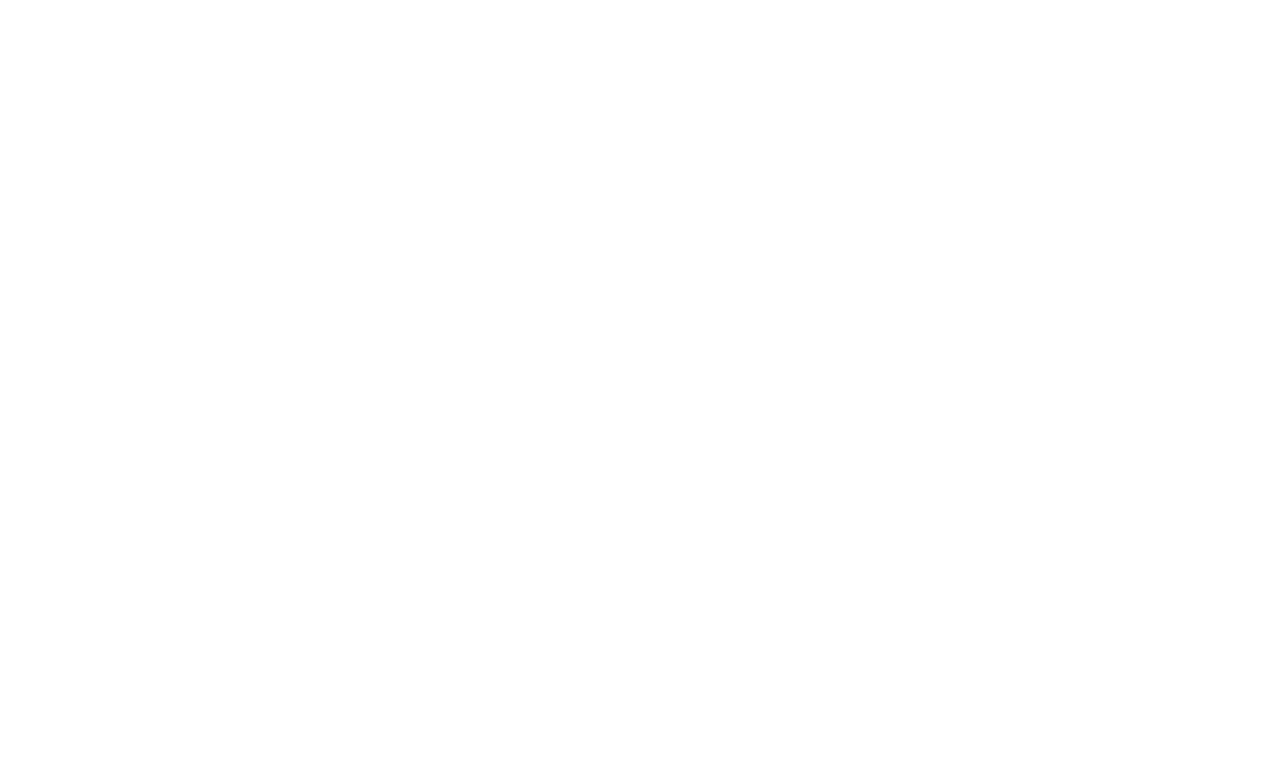
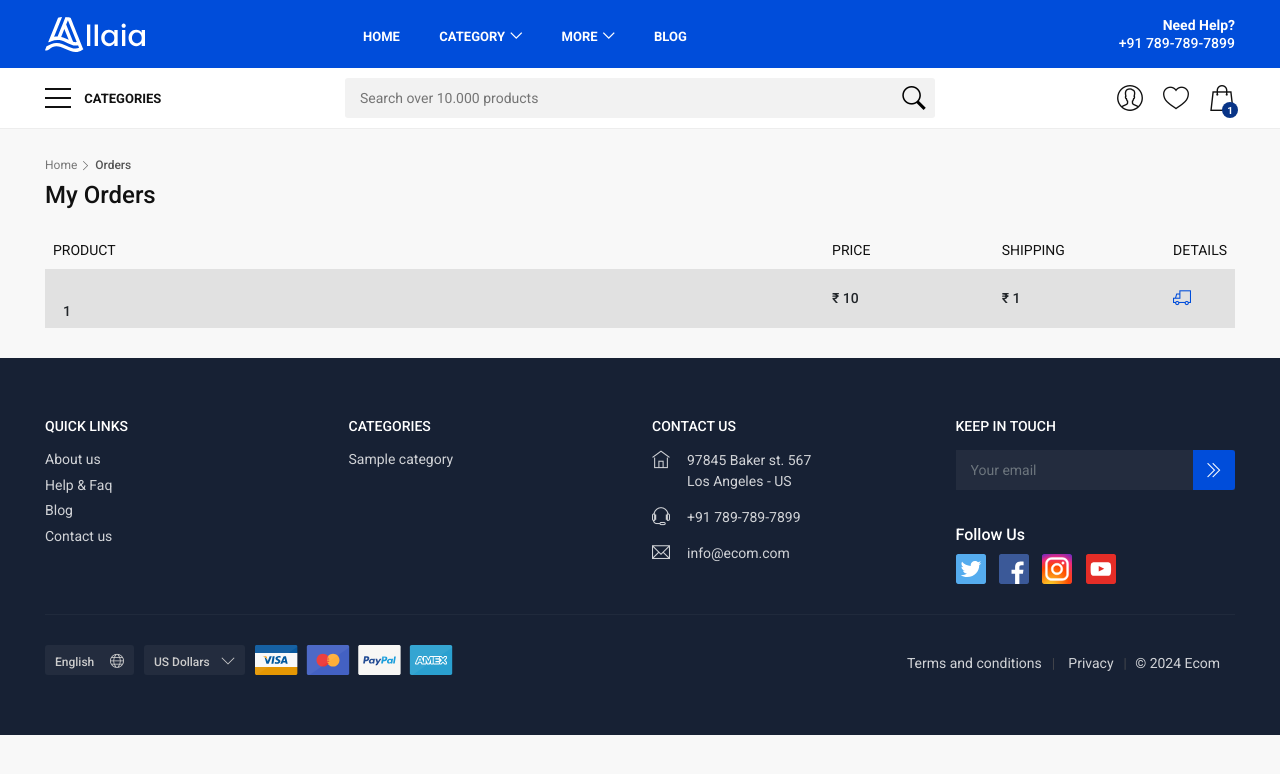
Before and after one commit to GaganDureja/django_ecom, a Django app: page /orders/ in a window 1280 px wide. Before the commit the part shown is empty. Shown: the top 774 px of the page. Run offline with Django 4.2, Linux system fonts and the light colour scheme; a user stored in the database is signed in; tables that the repository leaves empty hold one stand-in row (values such as "Sample post"); grey boxes marked "Sample" are stand-in pictures; some libraries are stand-ins or nearby versions.

Commit message:
order list page done and redirect to detail page url done

```diff
--- a/templates/home/orders.html
+++ b/templates/home/orders.html
@@ -0,0 +1,66 @@
+{% extends "includes/base.html" %}
+{% load static %}
+{% block specific_css %}
+
+<link href="{% static 'css/cart.css' %}" rel="stylesheet">
+
+{% endblock %}
+
+{% block main_content %}
+	<main class="bg_gray">
+		<div class="container margin_30">
+			<div class="page_header">
+				<div class="breadcrumbs">
+					<ul>
+						<li><a href="{% url 'home' %}">Home</a></li>
+						<li>Orders</li>
+					</ul>
+				</div>
+				<h1>My Orders</h1>
+			</div>
+			<!-- /page_header -->
+			<table class="table table-striped cart-list">
+				<thead>
+					<tr>
+						<th> Product </th>
+						<th> Price </th>
+                        <th> Shipping </th>
+						<th> Details </th>
+					</tr>
+				</thead>
+				<tbody>
+					{% for order in my_order %}
+					<tr>
+						<td>
+							<span class="item_cart">{{order.order_id}}</span>
+						</td>
+						<td>
+							<strong>₹ {{order.total_price}}</strong>
+						</td>
+                        <td>
+							<strong>₹ {{order.shipping_charge}}</strong>
+						</td>
+						<td class="options">
+							<a href="{% url 'view_order_details' order.order_id %}"><i class="ti-truck"></i></a>
+						</td>
+					</tr>
+					{% endfor %}
+				</tbody>
+			</table>
+
+
+		</div>
+		<!-- /container -->
+
+
+
+	</main>
+	<!--/main-->
+{% endblock %}
+
+
+{% block specific_js %}
+
+
+
+{% endblock %}
--- a/templates/includes/base.html
+++ b/templates/includes/base.html
@@ -218,10 +218,7 @@
 											<a href="#" class="btn_1">{{ user.first_name }}</a>
 											<ul>
 												<li>
-													<a href="#"><i class="ti-truck"></i>Track your Order</a>
-												</li>
-												<li>
-													<a href="#"><i class="ti-package"></i>My Orders</a>
+													<a href="{% url 'view_my_orders' %}"><i class="ti-package"></i>My Orders</a>
 												</li>
 												<li>
 													<a href="#"><i class="ti-user"></i>My Profile</a>
--- a/users/views.py
+++ b/users/views.py
@@ -252,7 +252,6 @@ def create_checkout_session(request):
         address_det = get_object_or_404(Address,id=address_id)
         order_id = "ecom"+ str(random.randint(111111111, 999999999))
         if total_price:
-            print("all ok  ------------")
             checkout_session = stripe.checkout.Session.create(
                 customer_email = request.user.email,
                 payment_method_types = ['card'],
@@ -304,7 +303,6 @@ def create_checkout_session(request):
                 #     },
                 # },
             )
-            print("all ok  0000")
             # save order details
             create_order = Order.objects.create(
                 order_id = order_id,
@@ -337,14 +335,14 @@ def create_checkout_session(request):
 
             # print(checkout_session)
             return JsonResponse({'sessionId': checkout_session.id})
-
-
         else:
             messages.warning(request, "No items in cart")
             return redirect('view_cart')
 
     except Exception as e:
-        return JsonResponse({'error': str(e)}, status=500)
+        messages.warning(request, "No items in cart")
+        return redirect('view_cart')
+        # return JsonResponse({'error': str(e)}, status=500)
 
 
 
```
